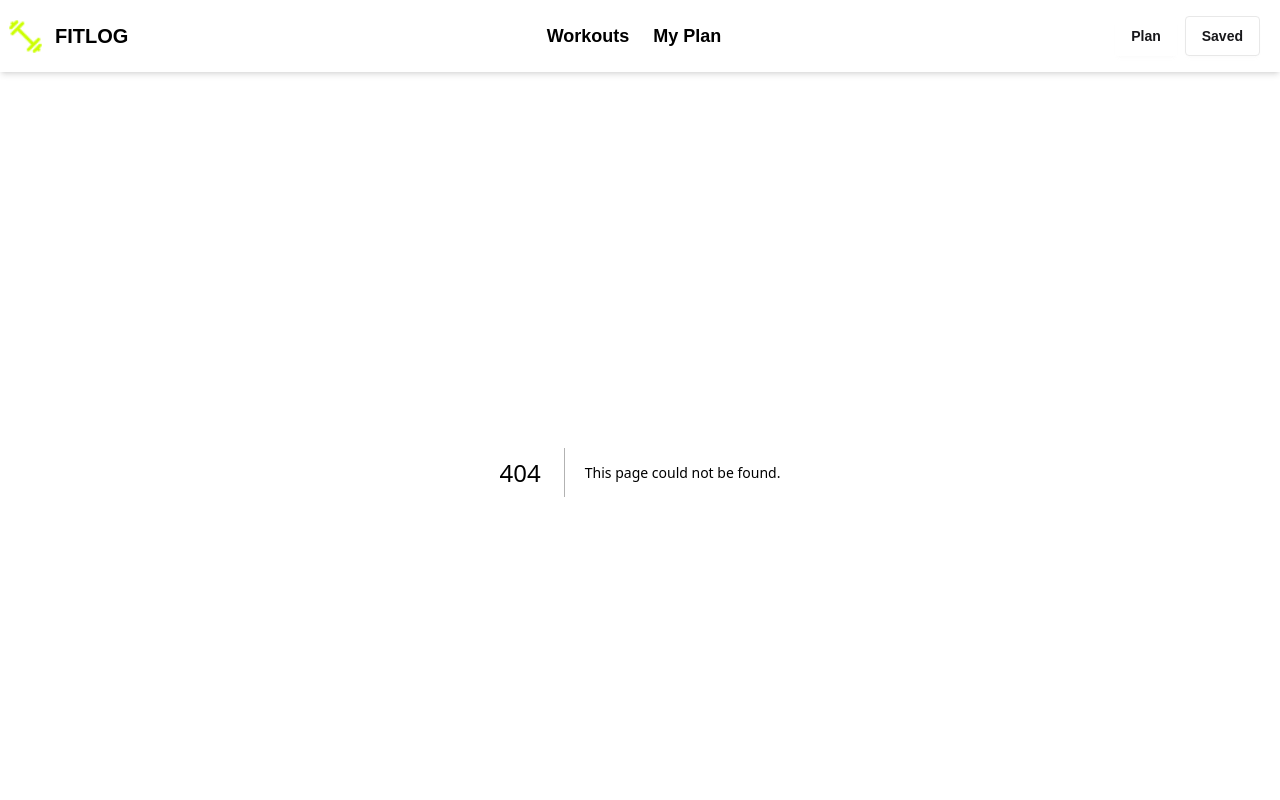
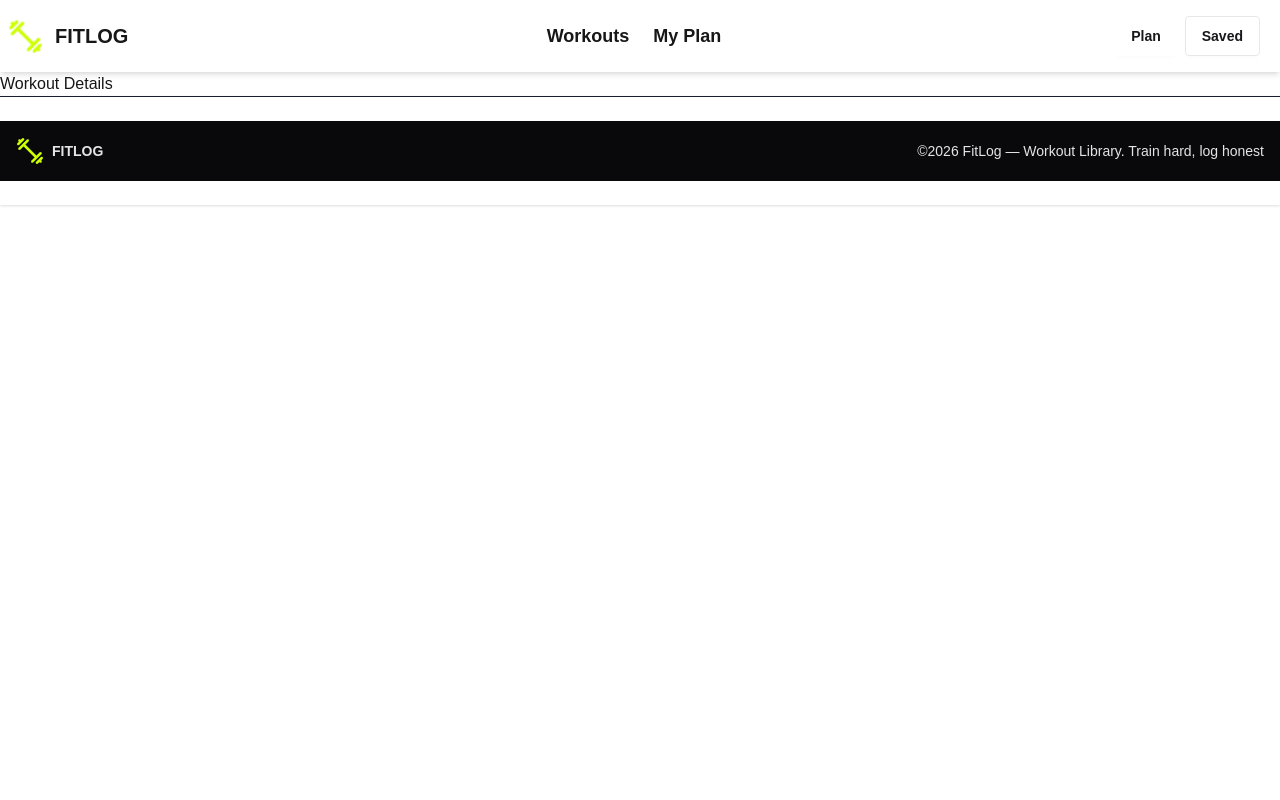
Before and after one commit to sarartaher/Fit-Log, a Next.js app: page /library/1 in a window 1280 px wide. Before the commit this address had no page. Shown: the top 800 px of the page. Built offline with nearby package versions, Linux system fonts and the light colour scheme.

Commit message:
fixed Library cards

```diff
--- a/src/app/components/Home/Hero.tsx
+++ b/src/app/components/Home/Hero.tsx
@@ -19,7 +19,7 @@ const Hero = () => {
               <h1 className="text-5xl font-bold">
                 TRAIN WITH INTENT. LOG EVERY SET.
               </h1>
-              <p className="py-6">
+              <p className="py-6 font-semibold text-gray-400">
                 FitLog is a dark, no-nonsense gym companion: pick a lift, lock
                 it <br /> into today's plan, and watch the week's work add up.
               </p>
--- a/src/app/components/Home/Library.tsx
+++ b/src/app/components/Home/Library.tsx
@@ -2,11 +2,15 @@ import React from 'react';
 import type { WorkoutTypeProps } from '@/types/WorkoutTypeProps';
 import LibraryCard from './LibraryCard';
 
-const getAllData = async()=> {
+const getAllData = async () => {
+  try {
     const response = await fetch("https://api.abcz.workers.dev/api/fitlog");
-    const data = await response.json();
-    return data;
-}
+    return await response.json();
+  } catch (error) {
+    console.error(error);
+    return [];
+  }
+};
 
 const Library = async () => {
     const workout :WorkoutTypeProps[] = await getAllData();
@@ -15,7 +19,7 @@ const Library = async () => {
 
         <div className='container mx-auto my-18'>
         <h1 className='text-4xl font-semibold uppercase mb-2'>The Library</h1>
-        <p className='mb-5'>Twelve lifts covering every major muscle group.</p>
+        <p className='mb-5 font-semibold text-gray-400'>Twelve lifts covering every major muscle group.</p>
 
             <div className='grid grid-cols-1 md:grid-cols-2 lg:grid-cols-3 gap-6'>
 
--- a/src/app/components/Home/LibraryCard.tsx
+++ b/src/app/components/Home/LibraryCard.tsx
@@ -3,6 +3,7 @@ import Image from "next/image";
 import { FiClock, FiStar } from "react-icons/fi";
 import { FaFire } from "react-icons/fa";
 import React from "react";
+import Link from "next/link";
 
 const LibraryCard = ({ workout }: { workout: WorkoutTypeProps }) => {
   const {
@@ -16,7 +17,8 @@ const LibraryCard = ({ workout }: { workout: WorkoutTypeProps }) => {
   } = workout;
   return (
     <>
-      <div>
+      <Link href={`/library/${workout.id}`}>
+
         <div className=" rounded-2xl bg-[#15171e] p-3 text-white">
           <Image
             src={image}
@@ -56,7 +58,7 @@ const LibraryCard = ({ workout }: { workout: WorkoutTypeProps }) => {
             </div>
           </div>
         </div>
-      </div>
+      </Link>
     </>
   );
 };
--- a/src/app/layout.tsx
+++ b/src/app/layout.tsx
@@ -25,11 +25,14 @@ export default function RootLayout({ children }: LayoutProps<"/">) {
       lang="en"
       className={`${geistSans.variable} ${geistMono.variable} h-full antialiased`}
     >
-      <body className="min-h-full flex flex-col">
-        <Navbar/>
+      <body
+        className="min-h-full flex flex-col"
+        suppressHydrationWarning={true}
+      >
+        <Navbar />
         {children}
-        <Footer/>
-        </body>
+        <Footer />
+      </body>
     </html>
   );
 }
--- a/src/Library/[id]/page.tsx
+++ b/src/app/library/[id]/page.tsx
@@ -1,7 +1,7 @@
 import React from "react";
 
 const WorkoutDetails = () => {
-  return <div></div>;
+  return <div className="container mx-auto">Workout Details</div>;
 };
 
 export default WorkoutDetails;
```
